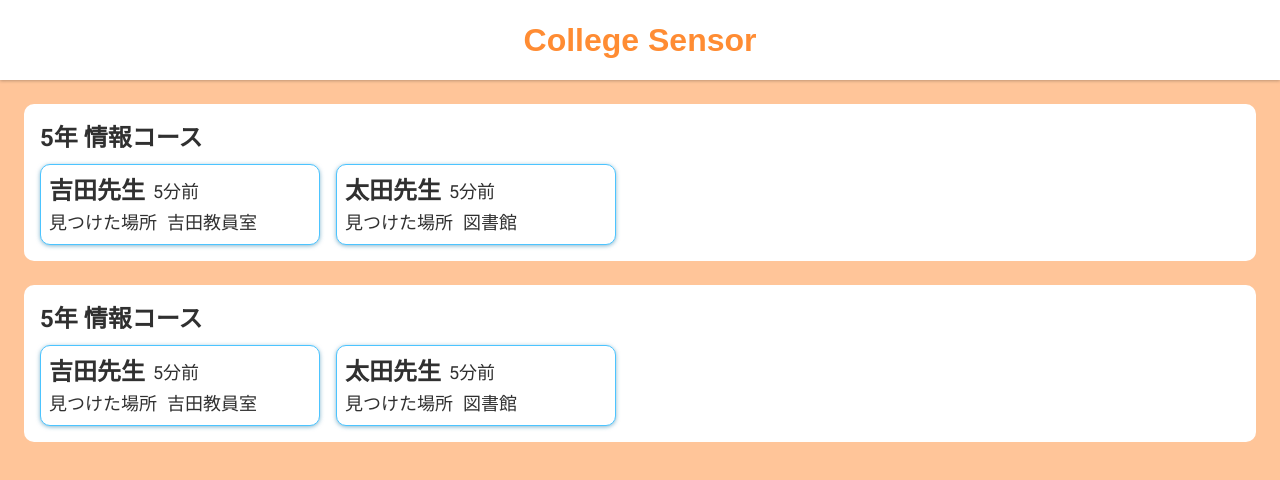
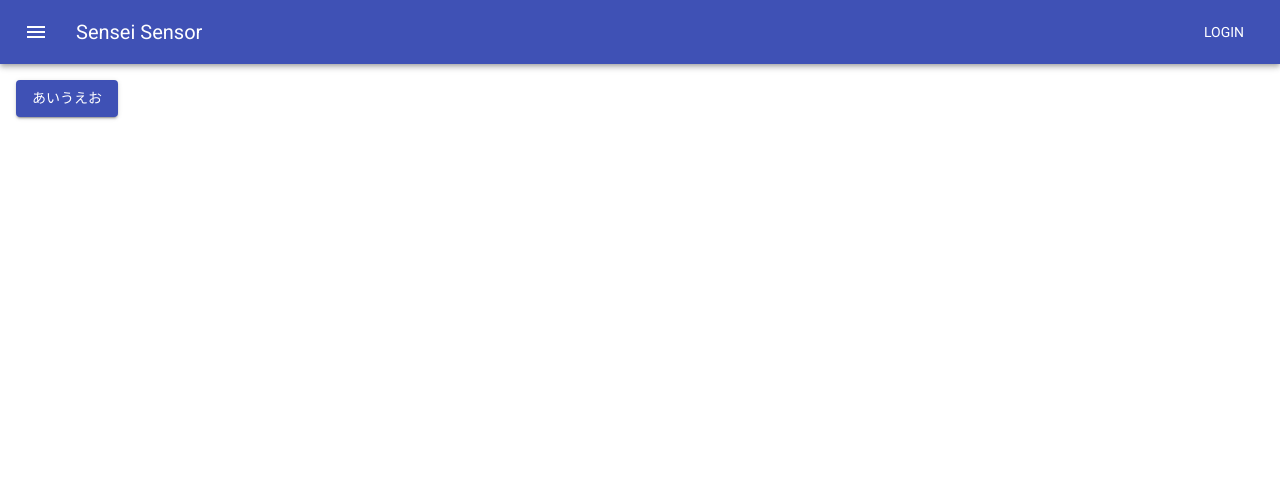
Before and after one commit to sensei-sensor/sensei-sensor-react, a React (Vite) app: page / in a window 1280 px wide. Shown: the top 480 px of the page. Built offline with nearby package versions, Linux system fonts and the light colour scheme.

Commit message:
Material View Page の追加

```diff
--- a/package.json
+++ b/package.json
@@ -26,6 +26,8 @@
     ]
   },
   "dependencies": {
+    "@material-ui/core": "^4.12.3",
+    "@material-ui/icons": "^4.11.2",
     "react": "^17.0.0",
     "react-dom": "^17.0.0",
     "react-router": "^5.2.0",
--- a/src/main.jsx
+++ b/src/main.jsx
@@ -1,19 +1,13 @@
 import React from "react";
 import ReactDOM from "react-dom";
-import Header from "./components/Header";
 import { BrowserRouter as Router, Route } from "react-router-dom";
-import ViewPage from "./pages/ViewPage";
-import LoginPage from "./pages/LoginPage";
+import MaterialViewPage from "./pages/MaterialViewPage";
 import "./css/reset.css";
-import "./css/common.css";
-import "./css/styles.css";
 
 ReactDOM.render(
   <React.StrictMode>
-    <Header />
     <Router>
-      <Route exact path={"/"} component={ViewPage} />
-      <Route exact path={"/login"} component={LoginPage} />
+      <Route exact path={"/"} component={MaterialViewPage} />
     </Router>
   </React.StrictMode>,
   document.getElementById("root")
--- /dev/null
+++ b/src/pages/MaterialViewPage.jsx
@@ -0,0 +1,59 @@
+import React from "react";
+import { createTheme, ThemeProvider } from "@material-ui/core/styles";
+import {
+  AppBar,
+  Box,
+  Button,
+  IconButton,
+  makeStyles,
+  Toolbar,
+  Typography,
+} from "@material-ui/core";
+import { Menu } from "@material-ui/icons";
+
+const theme = createTheme({
+  typography: {
+    fontFamily: ["Roboto", "Noto Sans JP", "sans-serif"].join(","),
+  },
+});
+
+const useStyles = makeStyles((theme) => ({
+  root: {
+    flexGrow: 1,
+  },
+  menuButton: {
+    marginRight: theme.spacing(2),
+  },
+  title: {
+    flexGrow: 1,
+  },
+}));
+
+export default function MaterialViewPage() {
+  const classes = useStyles();
+  return (
+    <ThemeProvider theme={theme}>
+      <AppBar position="static">
+        <Toolbar>
+          <IconButton
+            edge="start"
+            className={classes.menuButton}
+            color="inherit"
+            aria-label="menu"
+          >
+            <Menu />
+          </IconButton>
+          <Typography variant="h6" className={classes.title}>
+            Sensei Sensor
+          </Typography>
+          <Button color="inherit">Login</Button>
+        </Toolbar>
+      </AppBar>
+      <Box m={2}>
+        <Button variant={"contained"} color={"primary"}>
+          あいうえお
+        </Button>
+      </Box>
+    </ThemeProvider>
+  );
+}
```
Also changed, not shown: 1 other file (tests, documents, lock files or other folders).
